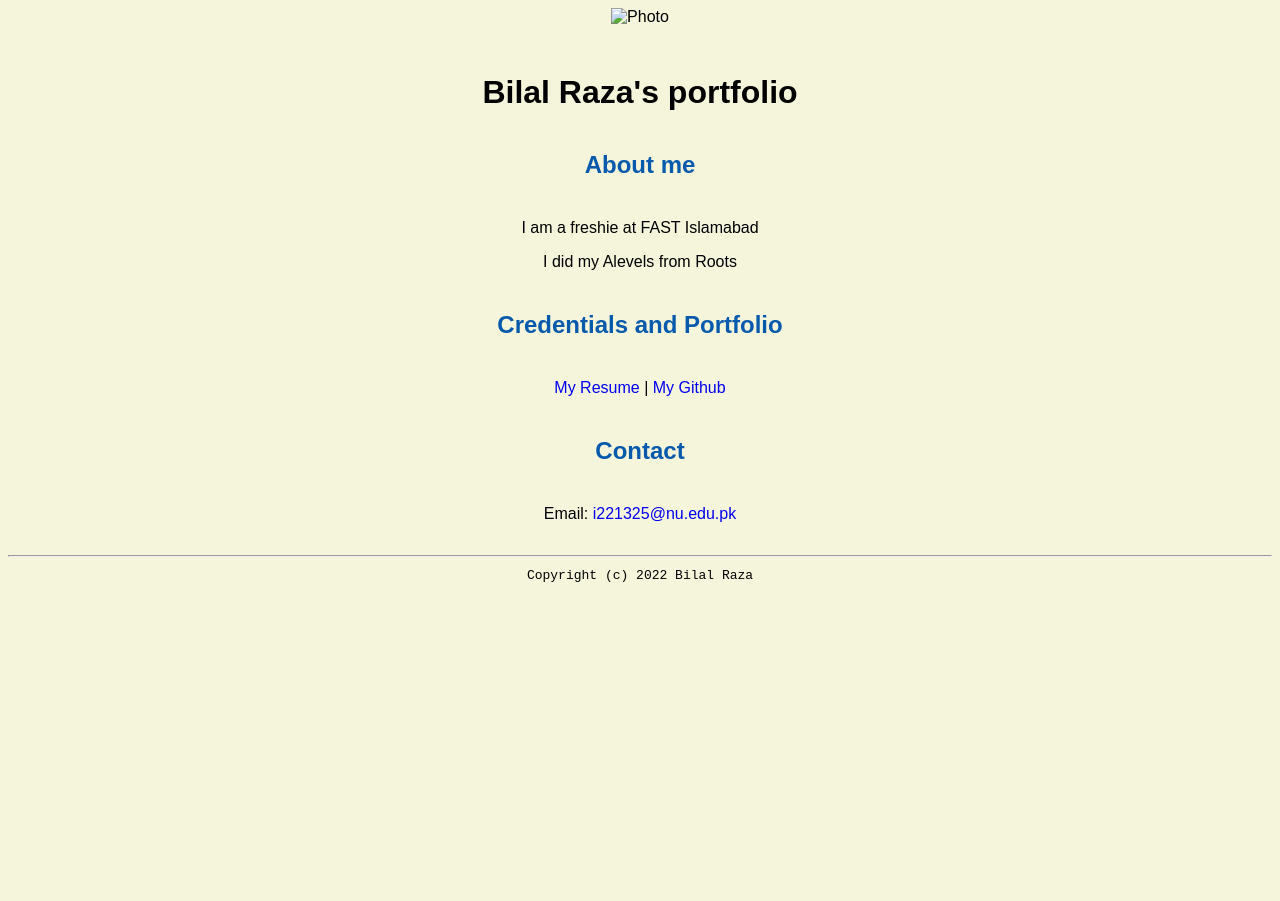
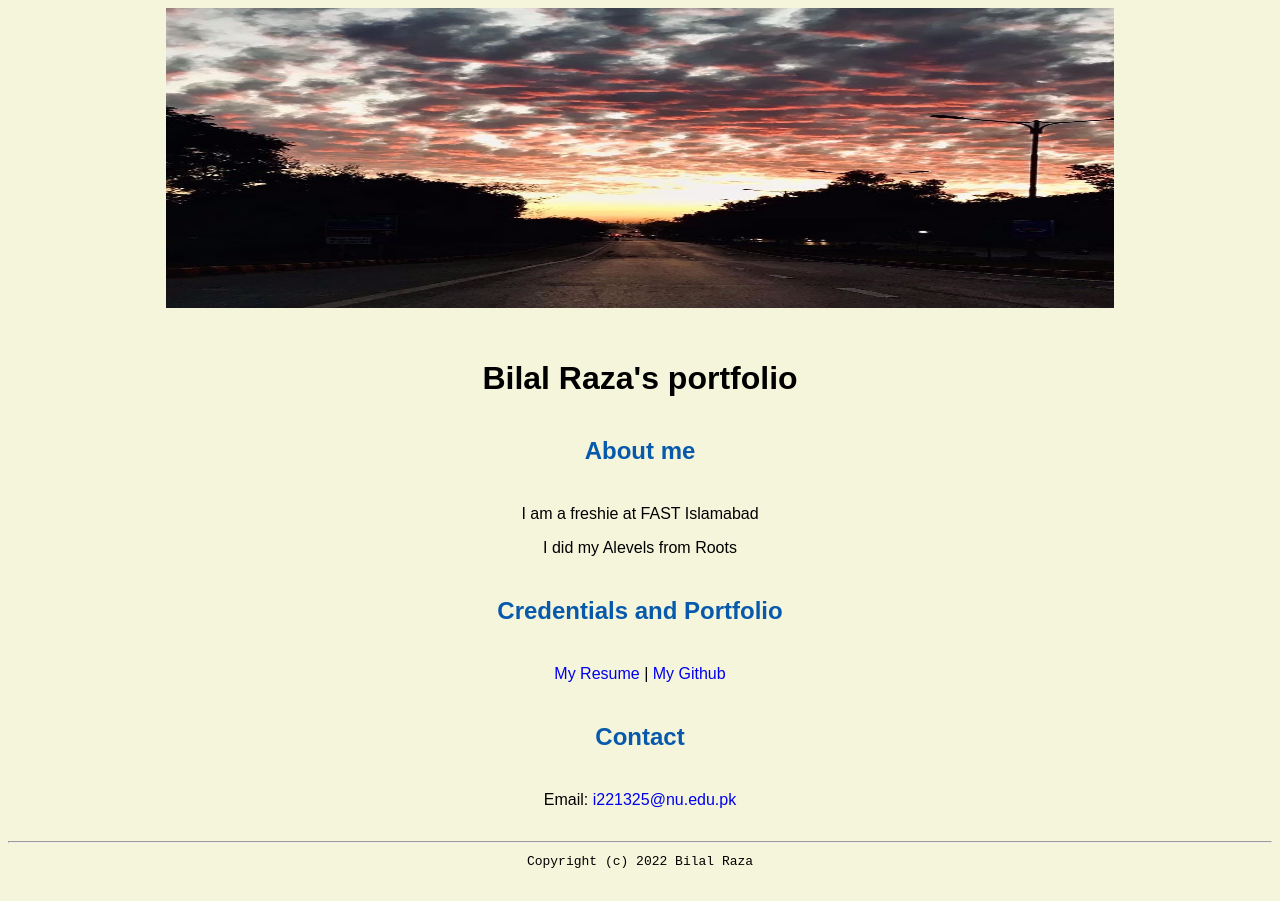
Before and after one commit to braza04/braza04.github.io, a plain HTML site: page index.html in a window 1280 px wide. Before the commit the page ends 800 px from the top, so only its background shows below. Drawn offline with Linux system fonts and the light colour scheme.

Commit message:
Update index.html

```diff
--- a/index.html
+++ b/index.html
@@ -11,7 +11,7 @@
     <meta name="robots" content="noindex, nofollow">
   </head>
   <body>
-    <img src="images\image1.jfif" width=30% height=300px alt="Photo">
+    <img src="images\image1.jpeg" width=75% height=300px alt="Photo">
     <h1>Bilal Raza's portfolio</h1>
     <h2>About me</h2>
     <p>I am a freshie at FAST Islamabad</p>
```
